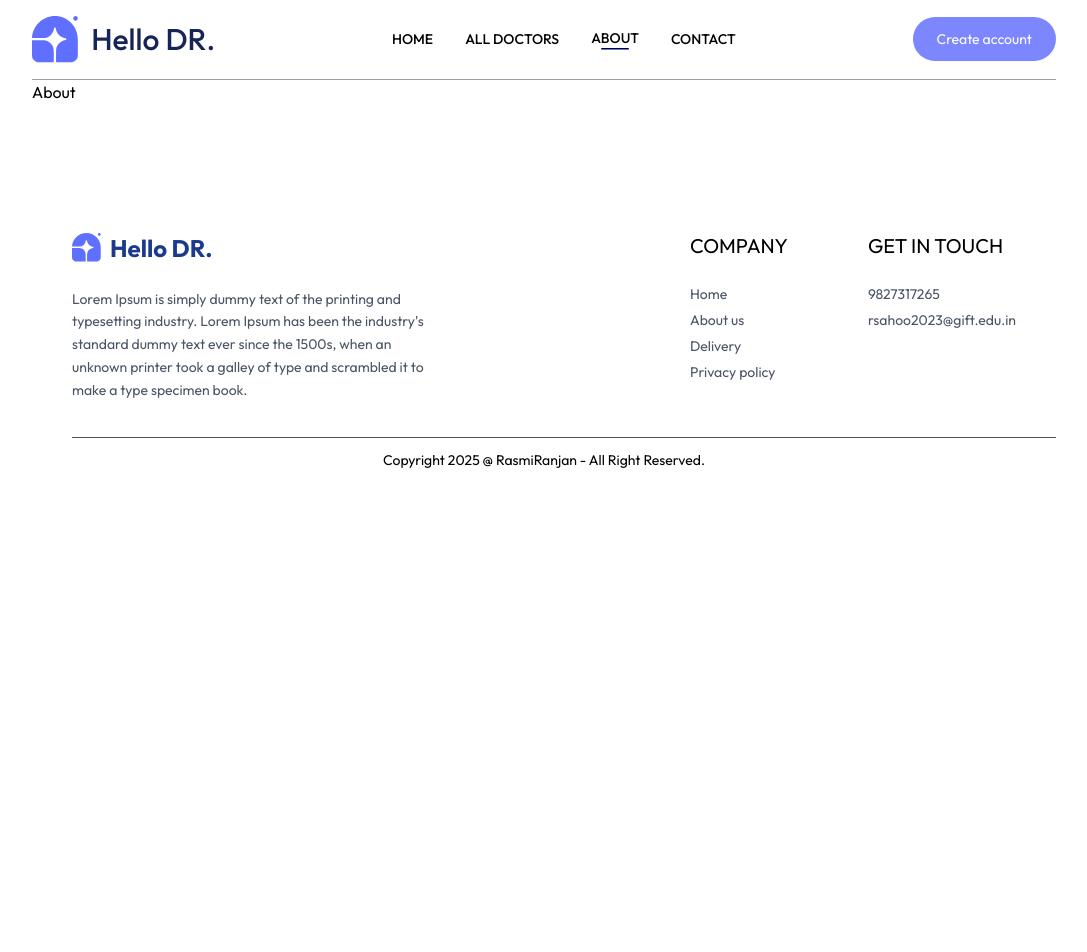
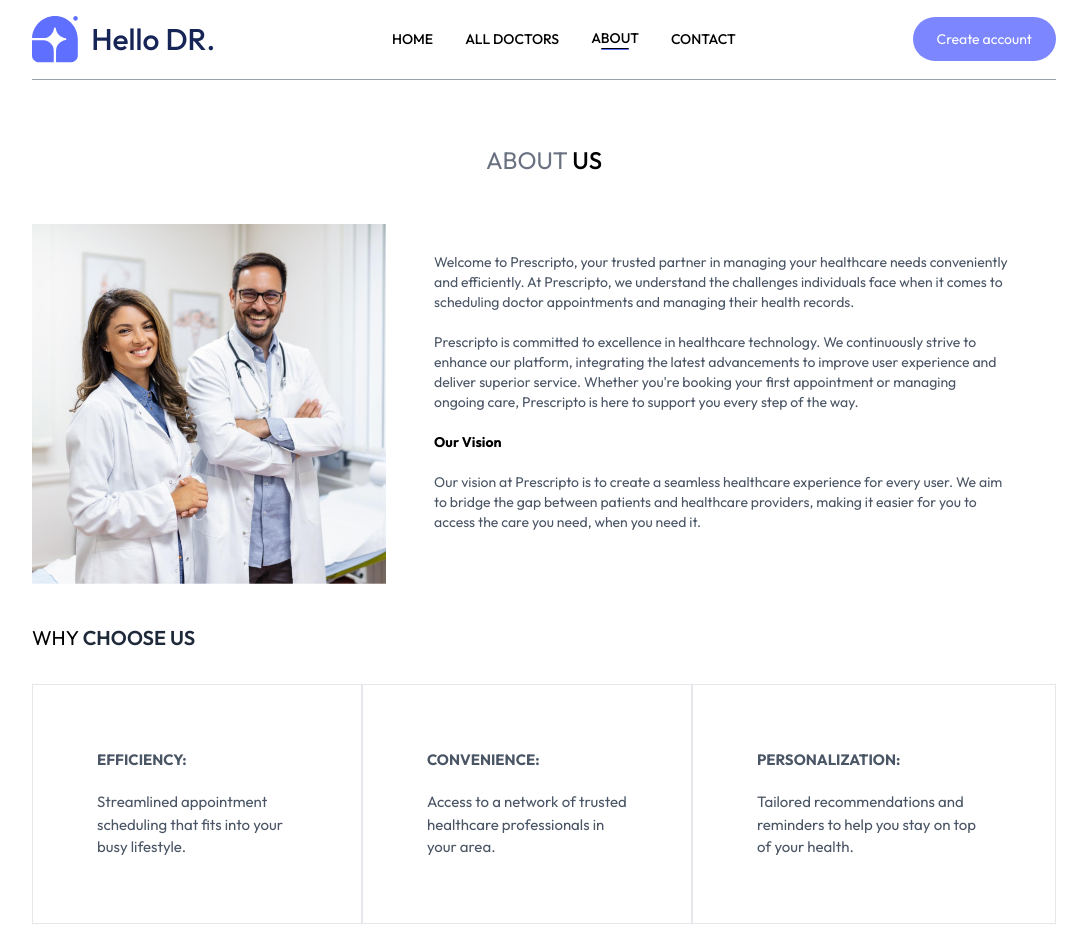
Before and after one commit to RasmiRanjan03/Hello-DR., a React (Vite) app in the folder Frontend/: page /about in a window 1280 px wide. Shown: the top 952 px of the page, without its empty margins (96-1183 px from the left). Before the commit the page ends 800 px from the top, so only its background shows below. Built offline with nearby package versions, Linux system fonts and the light colour scheme.

Commit message:
Complete of About Page

```diff
--- a/Frontend/src/pages/About.jsx
+++ b/Frontend/src/pages/About.jsx
@@ -1,8 +1,37 @@
 import React from 'react'
+import { assets } from '../assets/assets_frontend/assets'
 
 const About = () => {
   return (
-    <div>About</div>
+    <div>
+      <div className='text-center text-2xl text-gray-500 mt-16 mb-12'>ABOUT <span className='text-black font-medium'>US</span></div>
+      <div className='flex w-full '>
+        <img className='max-w-90 max-h-90' src={assets.about_image} alt="" />
+        <div className='px-12 py-2 text-sm text-gray-600 max-w-[700px]'>
+          <p className='my-5'>Welcome to Prescripto, your trusted partner in managing your healthcare needs conveniently and efficiently. At Prescripto, we understand the challenges individuals face when it comes to scheduling doctor appointments and managing their health records.</p>
+          <p className='my-5'>Prescripto is committed to excellence in healthcare technology. We continuously strive to enhance our platform, integrating the latest advancements to improve user experience and deliver superior service. Whether you're booking your first appointment or managing ongoing care, Prescripto is here to support you every step of the way.</p>
+          <h4 className='my-5 text-black font-bold'>Our Vision</h4>
+          <p className='my-5'>Our vision at Prescripto is to create a seamless healthcare experience for every user. We aim to bridge the gap between patients and healthcare providers, making it easier for you to access the care you need, when you need it.</p>
+        </div>
+      </div>
+      <div>
+        <p className='text-xl text-black font-normal mt-10 mb-8' >WHY <span className='text-gray-800 font-semibold'> CHOOSE US</span></p>
+      </div>
+      <div className='flex flex-col md:flex-row text-gray-600'>
+        <div className='border border-gray-200 px-10 md:px-16 py-8 sm:py-16 flex flex-col gap-5 text-[15px] hover:bg-[#5F6FFF] hover:text-white transition-all duration-300 cursor-pointer '>
+          <b>EFFICIENCY:</b>
+          <p>Streamlined appointment scheduling that fits into your busy lifestyle.</p>
+        </div>
+        <div className='border border-gray-200 px-10 md:px-16 py-8 sm:py-16 flex flex-col gap-5 text-[15px] hover:bg-[#5F6FFF] hover:text-white transition-all duration-300 cursor-pointer'>
+          <b>CONVENIENCE:</b>
+          <p>Access to a network of trusted healthcare professionals in your area.</p>
+        </div>
+        <div className='border border-gray-200 px-10 md:px-16 py-8 sm:py-16 flex flex-col gap-5 text-[15px] hover:bg-[#5F6FFF] hover:text-white transition-all duration-300 cursor-pointer'>
+          <b>PERSONALIZATION:</b>
+          <p>Tailored recommendations and reminders to help you stay on top of your health.</p>
+        </div>
+      </div>
+    </div>
   )
 }
 
```
